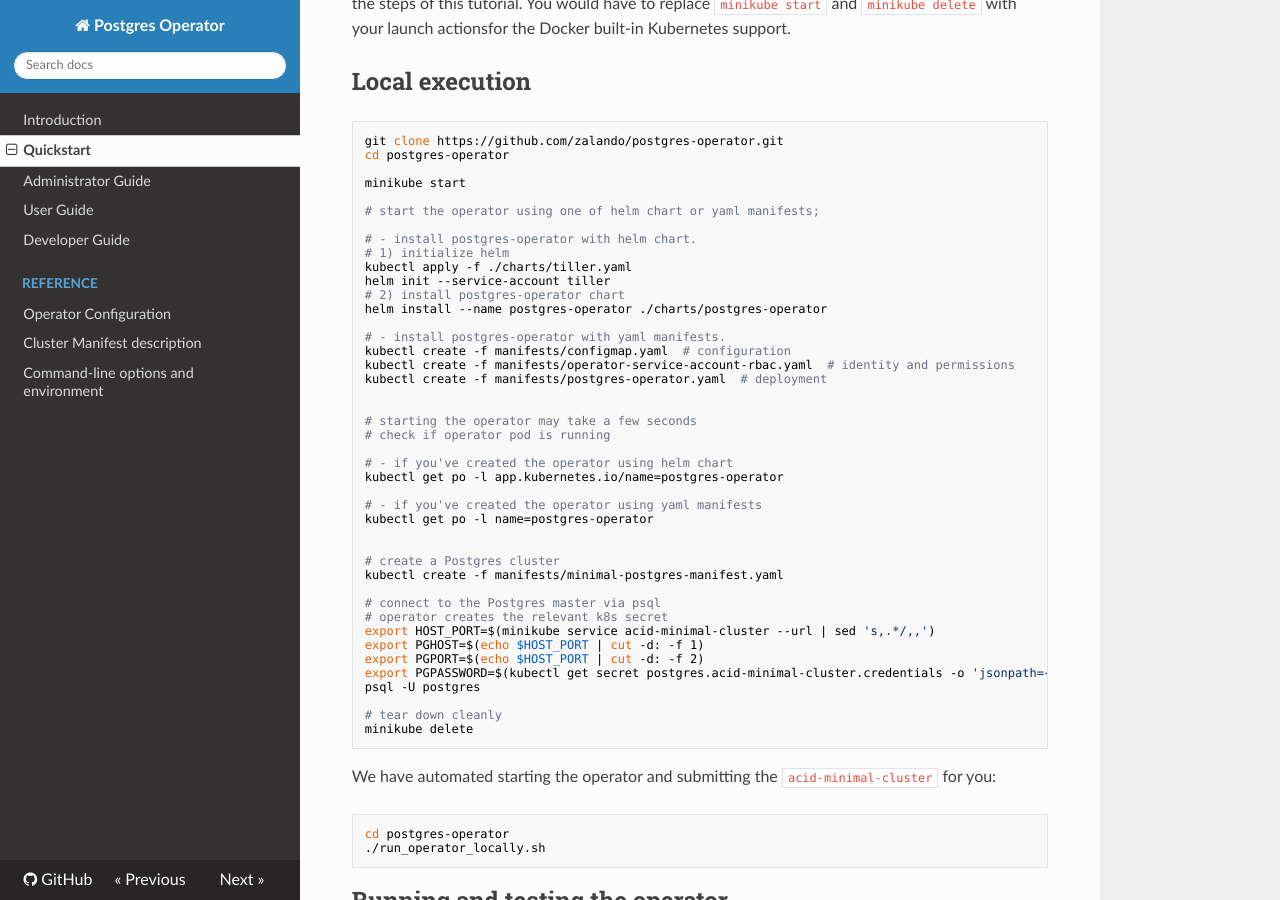
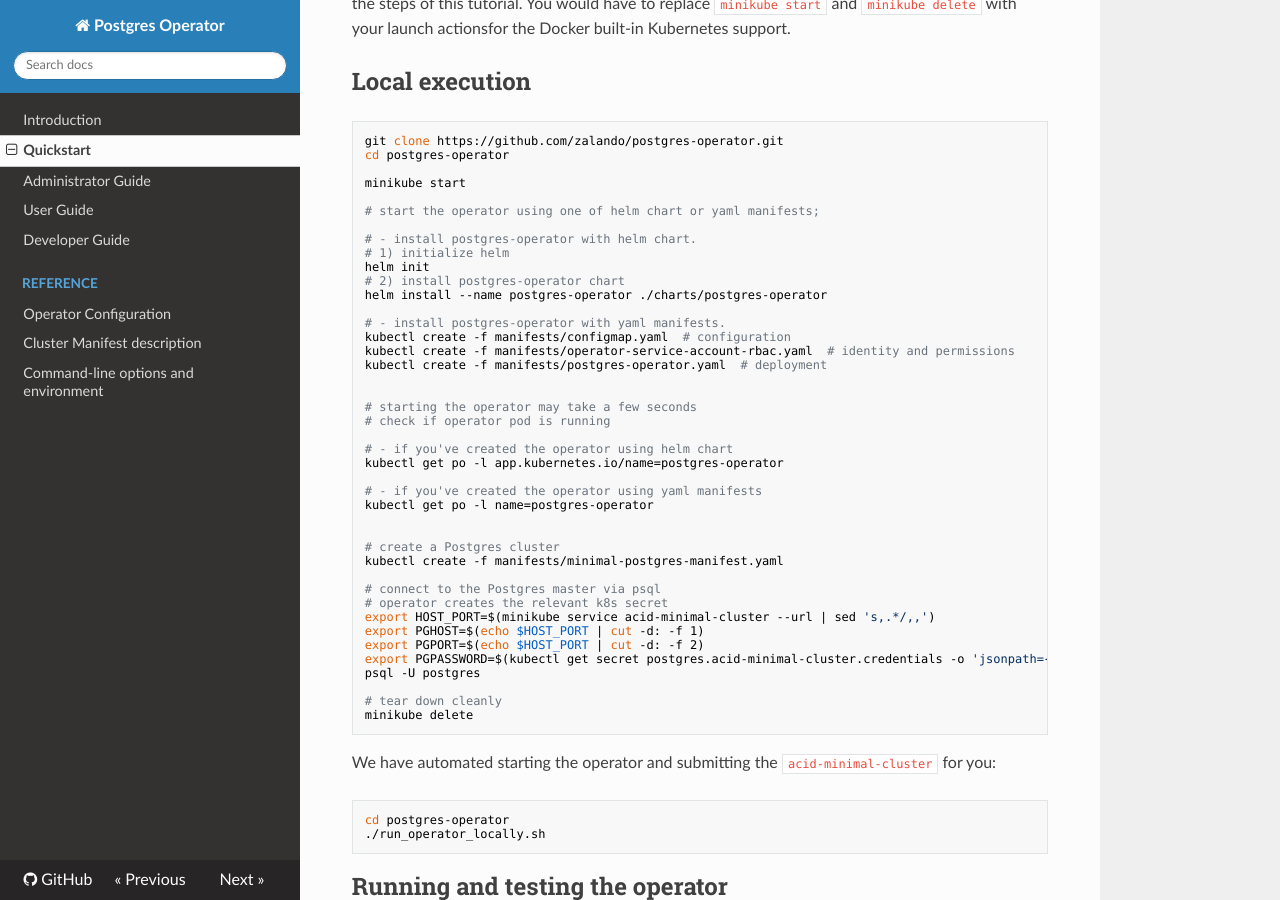
Before and after one commit to zalando/postgres-operator, an MkDocs documentation site: the page built from docs/quickstart.md, in a window 1280 px wide and 900 px high, scrolled down 307 px. Built offline with MkDocs 1.6.1, drawn with Linux system fonts in a browser that asks for light colours; nearby versions of some CDN libraries; old or Windows-style settings are respelled for this version of MkDocs.

Commit message:
simplify helm-init

```diff
--- a/docs/quickstart.md
+++ b/docs/quickstart.md
@@ -22,8 +22,7 @@ minikube start
 
 # - install postgres-operator with helm chart.
 # 1) initialize helm
-kubectl apply -f ./charts/tiller.yaml
-helm init --service-account tiller
+helm init
 # 2) install postgres-operator chart
 helm install --name postgres-operator ./charts/postgres-operator
 
```
Also changed, not shown: 2 other files.
